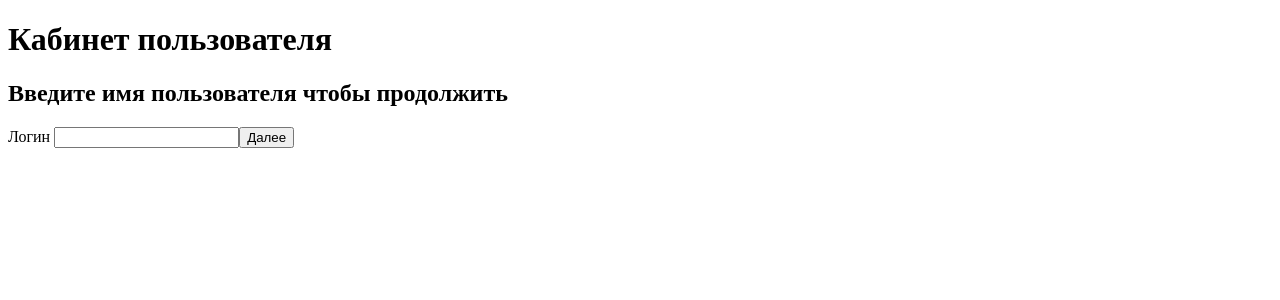
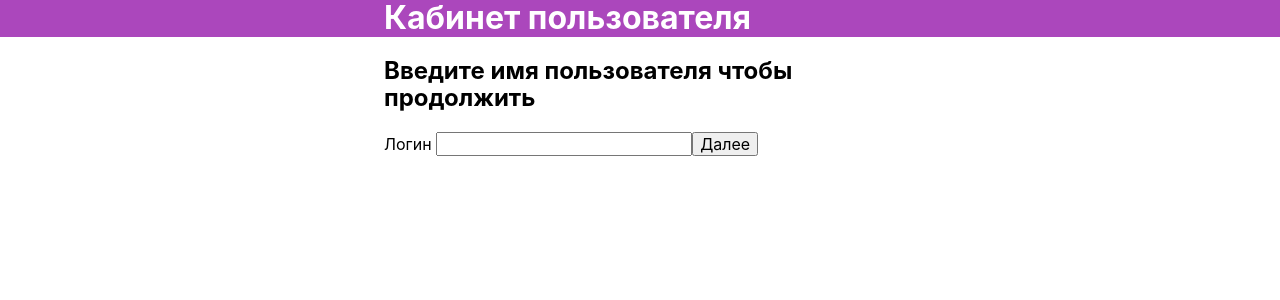
Before and after one commit to glevanov/test-vue-login, a Vue app: page / in a window 1280 px wide. Shown: the top 300 px of the page. Built offline with nearby package versions, Linux system fonts and the light colour scheme.

Commit message:
Add global styles & header styles

```diff
--- a/package.json
+++ b/package.json
@@ -10,6 +10,7 @@
   "dependencies": {
     "axios": "^0.19.0",
     "core-js": "^2.6.5",
+    "normalize.css": "^8.0.1",
     "vue": "^2.6.10",
     "vue-router": "^3.0.3"
   },
--- a/src/App.vue
+++ b/src/App.vue
@@ -1,10 +1,47 @@
 <template>
   <div id="app">
-    <header>
-      <h1>Кабинет пользователя</h1>
+    <header class="header">
+      <div class="wrapper">
+        <h1 class="header__heading">
+          Кабинет пользователя
+        </h1>
+      </div>
     </header>
     <main>
-      <router-view />
+      <div class="wrapper">
+        <router-view />
+      </div>
     </main>
   </div>
 </template>
+
+<style>
+  @import '~normalize.css';
+  @import './root.css';
+
+  #app {
+    font-family: -apple-system,
+    BlinkMacSystemFont,
+    Segoe UI, Roboto,
+    Oxygen, Ubuntu,
+    Cantarell, Fira Sans, Droid Sans,
+    Helvetica Neue,
+    sans-serif;
+  }
+
+  .wrapper {
+    max-width: 512px;
+    margin-left: auto;
+    margin-right: auto;
+  }
+
+  .header {
+    background-color: var(--color-primary);
+  }
+
+  .header__heading {
+    margin: 0;
+
+    color: var(--color-text-contrast);
+  }
+</style>
--- /dev/null
+++ b/src/root.css
@@ -0,0 +1,13 @@
+:root {
+    --color-primary: #AB47BC;
+    --color-complimentary: #59bc47;
+    --color-analogous-first: #7047bc;
+    --color-analogous-second: #bc4793;
+    --color-triadic-first: #bc4759;
+    --color-triadic-second: #bcaa47;
+    --color-error: #e20000;
+    --color-bg: #ffffff;
+    --color-bg-accent: #F5F5F5;
+    --color-text: #000000;
+    --color-text-contrast: #FFFFFF;
+}
```
Also changed, not shown: 1 other file (tests, documents, lock files or other folders).
